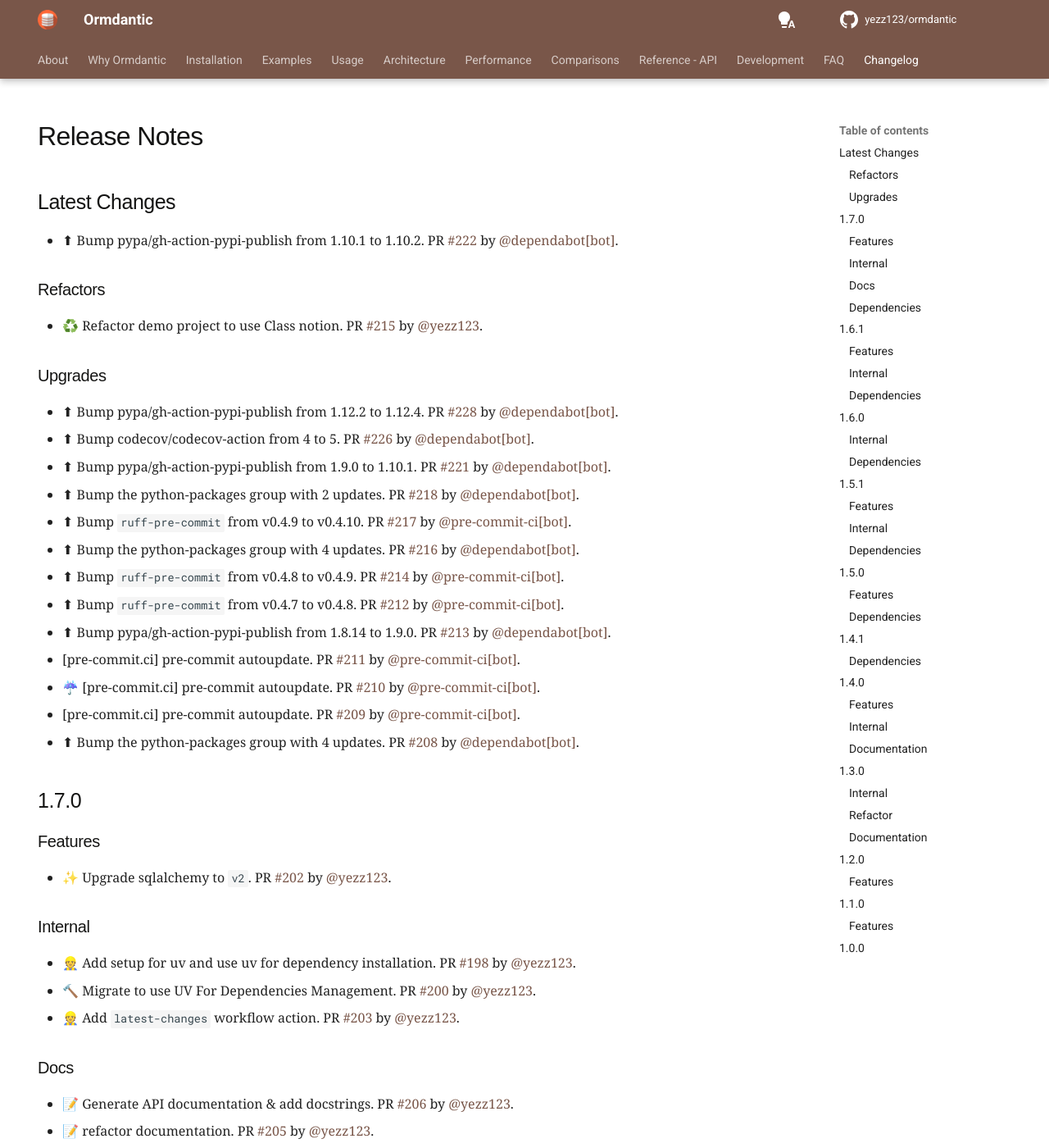
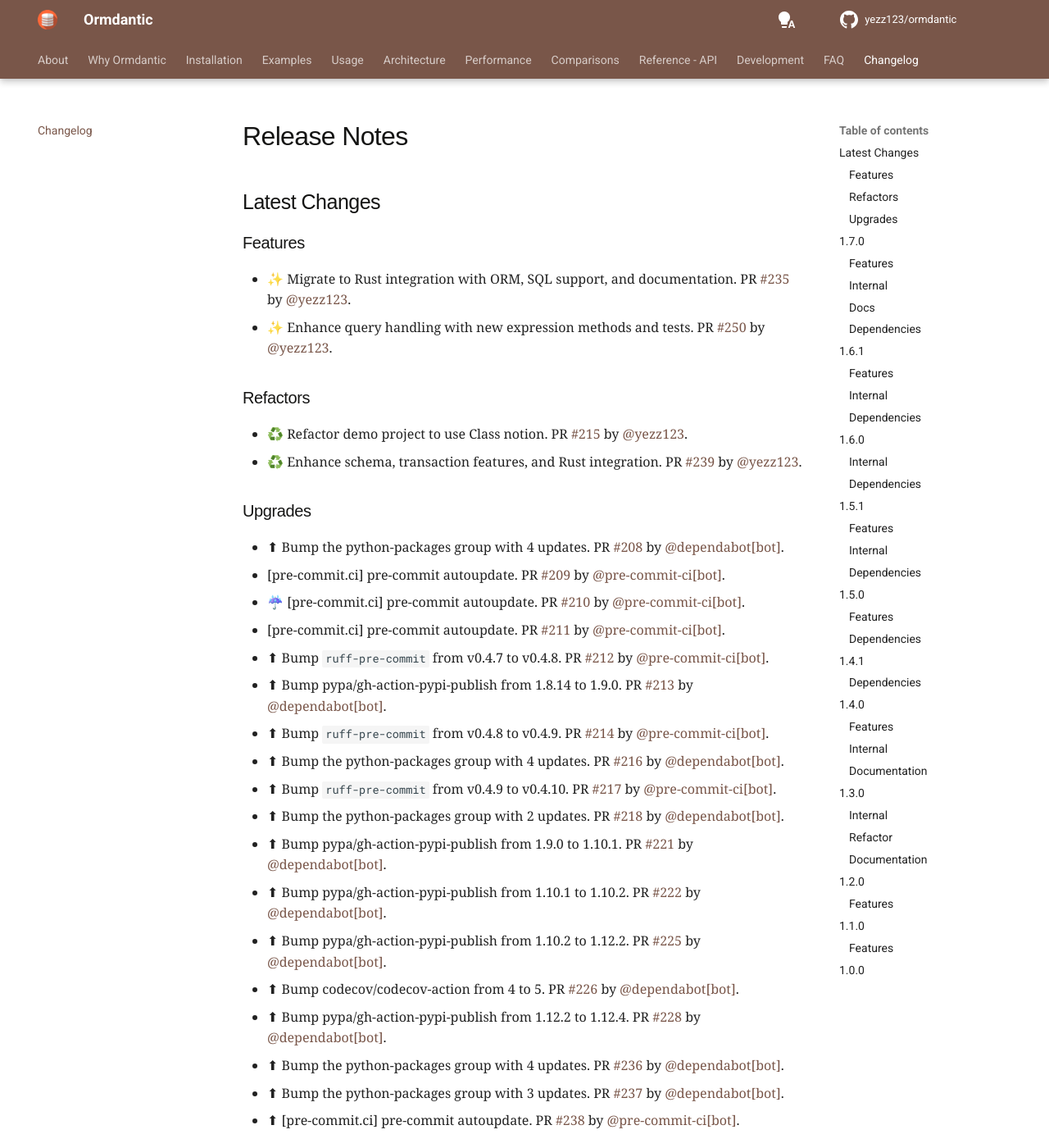
Before and after one commit to yezz123/ormdantic, an MkDocs documentation site: the page built from docs/release.md, in a window 1280 px wide and 1400 px high. Shown: the whole window at 82% size. Built offline with MkDocs 1.6.1 and Material for MkDocs 9.7.7, drawn with Linux system fonts in a browser that asks for light colours; comment, search, counter and statistics services are not loaded.

Commit message:
✨ Update release notes to reflect recent enhancements and upgrades
- Added new features including Rust integration with ORM and improved query handling.
- Refactored demo project to utilize Class notion and enhanced schema and transaction features.
- Updated various dependencies and actions, including multiple bumps for `pypa/gh-action-pypi-publish` and `ruff-pre-commit`.

```diff
--- a/docs/release.md
+++ b/docs/release.md
@@ -1,33 +1,37 @@
----
-hide:
-  - navigation
----
-
 # Release Notes
 
 ## Latest Changes
 
-- ⬆ Bump pypa/gh-action-pypi-publish from 1.10.1 to 1.10.2. PR [#222](https://github.com/yezz123/ormdantic/pull/222) by [@dependabot[bot]](https://github.com/apps/dependabot).
+### Features
+
+- ✨ Migrate to Rust integration with ORM, SQL support, and documentation. PR [#235](https://github.com/yezz123/ormdantic/pull/235) by [@yezz123](https://github.com/yezz123).
+- ✨ Enhance query handling with new expression methods and tests. PR [#250](https://github.com/yezz123/ormdantic/pull/250) by [@yezz123](https://github.com/yezz123).
 
 ### Refactors
 
 - ♻️ Refactor demo project to use Class notion. PR [#215](https://github.com/yezz123/ormdantic/pull/215) by [@yezz123](https://github.com/yezz123).
+- ♻️ Enhance schema, transaction features, and Rust integration. PR [#239](https://github.com/yezz123/ormdantic/pull/239) by [@yezz123](https://github.com/yezz123).
 
 ### Upgrades
 
-- ⬆ Bump pypa/gh-action-pypi-publish from 1.12.2 to 1.12.4. PR [#228](https://github.com/yezz123/ormdantic/pull/228) by [@dependabot[bot]](https://github.com/apps/dependabot).
-- ⬆ Bump codecov/codecov-action from 4 to 5. PR [#226](https://github.com/yezz123/ormdantic/pull/226) by [@dependabot[bot]](https://github.com/apps/dependabot).
-- ⬆ Bump pypa/gh-action-pypi-publish from 1.9.0 to 1.10.1. PR [#221](https://github.com/yezz123/ormdantic/pull/221) by [@dependabot[bot]](https://github.com/apps/dependabot).
-- ⬆ Bump the python-packages group with 2 updates. PR [#218](https://github.com/yezz123/ormdantic/pull/218) by [@dependabot[bot]](https://github.com/apps/dependabot).
-- ⬆ Bump `ruff-pre-commit` from v0.4.9 to v0.4.10. PR [#217](https://github.com/yezz123/ormdantic/pull/217) by [@pre-commit-ci[bot]](https://github.com/apps/pre-commit-ci).
-- ⬆ Bump the python-packages group with 4 updates. PR [#216](https://github.com/yezz123/ormdantic/pull/216) by [@dependabot[bot]](https://github.com/apps/dependabot).
-- ⬆ Bump `ruff-pre-commit` from v0.4.8 to v0.4.9. PR [#214](https://github.com/yezz123/ormdantic/pull/214) by [@pre-commit-ci[bot]](https://github.com/apps/pre-commit-ci).
+- ⬆ Bump the python-packages group with 4 updates. PR [#208](https://github.com/yezz123/ormdantic/pull/208) by [@dependabot[bot]](https://github.com/apps/dependabot).
+- [pre-commit.ci] pre-commit autoupdate. PR [#209](https://github.com/yezz123/ormdantic/pull/209) by [@pre-commit-ci[bot]](https://github.com/apps/pre-commit-ci).
+- ☔ [pre-commit.ci] pre-commit autoupdate. PR [#210](https://github.com/yezz123/ormdantic/pull/210) by [@pre-commit-ci[bot]](https://github.com/apps/pre-commit-ci).
+- [pre-commit.ci] pre-commit autoupdate. PR [#211](https://github.com/yezz123/ormdantic/pull/211) by [@pre-commit-ci[bot]](https://github.com/apps/pre-commit-ci).
 - ⬆ Bump `ruff-pre-commit` from v0.4.7 to v0.4.8. PR [#212](https://github.com/yezz123/ormdantic/pull/212) by [@pre-commit-ci[bot]](https://github.com/apps/pre-commit-ci).
 - ⬆ Bump pypa/gh-action-pypi-publish from 1.8.14 to 1.9.0. PR [#213](https://github.com/yezz123/ormdantic/pull/213) by [@dependabot[bot]](https://github.com/apps/dependabot).
-- [pre-commit.ci] pre-commit autoupdate. PR [#211](https://github.com/yezz123/ormdantic/pull/211) by [@pre-commit-ci[bot]](https://github.com/apps/pre-commit-ci).
-- ☔ [pre-commit.ci] pre-commit autoupdate. PR [#210](https://github.com/yezz123/ormdantic/pull/210) by [@pre-commit-ci[bot]](https://github.com/apps/pre-commit-ci).
-- [pre-commit.ci] pre-commit autoupdate. PR [#209](https://github.com/yezz123/ormdantic/pull/209) by [@pre-commit-ci[bot]](https://github.com/apps/pre-commit-ci).
-- ⬆ Bump the python-packages group with 4 updates. PR [#208](https://github.com/yezz123/ormdantic/pull/208) by [@dependabot[bot]](https://github.com/apps/dependabot).
+- ⬆ Bump `ruff-pre-commit` from v0.4.8 to v0.4.9. PR [#214](https://github.com/yezz123/ormdantic/pull/214) by [@pre-commit-ci[bot]](https://github.com/apps/pre-commit-ci).
+- ⬆ Bump the python-packages group with 4 updates. PR [#216](https://github.com/yezz123/ormdantic/pull/216) by [@dependabot[bot]](https://github.com/apps/dependabot).
+- ⬆ Bump `ruff-pre-commit` from v0.4.9 to v0.4.10. PR [#217](https://github.com/yezz123/ormdantic/pull/217) by [@pre-commit-ci[bot]](https://github.com/apps/pre-commit-ci).
+- ⬆ Bump the python-packages group with 2 updates. PR [#218](https://github.com/yezz123/ormdantic/pull/218) by [@dependabot[bot]](https://github.com/apps/dependabot).
+- ⬆ Bump pypa/gh-action-pypi-publish from 1.9.0 to 1.10.1. PR [#221](https://github.com/yezz123/ormdantic/pull/221) by [@dependabot[bot]](https://github.com/apps/dependabot).
+- ⬆ Bump pypa/gh-action-pypi-publish from 1.10.1 to 1.10.2. PR [#222](https://github.com/yezz123/ormdantic/pull/222) by [@dependabot[bot]](https://github.com/apps/dependabot).
+- ⬆ Bump pypa/gh-action-pypi-publish from 1.10.2 to 1.12.2. PR [#225](https://github.com/yezz123/ormdantic/pull/225) by [@dependabot[bot]](https://github.com/apps/dependabot).
+- ⬆ Bump codecov/codecov-action from 4 to 5. PR [#226](https://github.com/yezz123/ormdantic/pull/226) by [@dependabot[bot]](https://github.com/apps/dependabot).
+- ⬆ Bump pypa/gh-action-pypi-publish from 1.12.2 to 1.12.4. PR [#228](https://github.com/yezz123/ormdantic/pull/228) by [@dependabot[bot]](https://github.com/apps/dependabot).
+- ⬆ Bump the python-packages group with 4 updates. PR [#236](https://github.com/yezz123/ormdantic/pull/236) by [@dependabot[bot]](https://github.com/apps/dependabot).
+- ⬆ Bump the python-packages group with 3 updates. PR [#237](https://github.com/yezz123/ormdantic/pull/237) by [@dependabot[bot]](https://github.com/apps/dependabot).
+- ⬆ [pre-commit.ci] pre-commit autoupdate. PR [#238](https://github.com/yezz123/ormdantic/pull/238) by [@pre-commit-ci[bot]](https://github.com/apps/pre-commit-ci).
 
 ## 1.7.0
 
```
